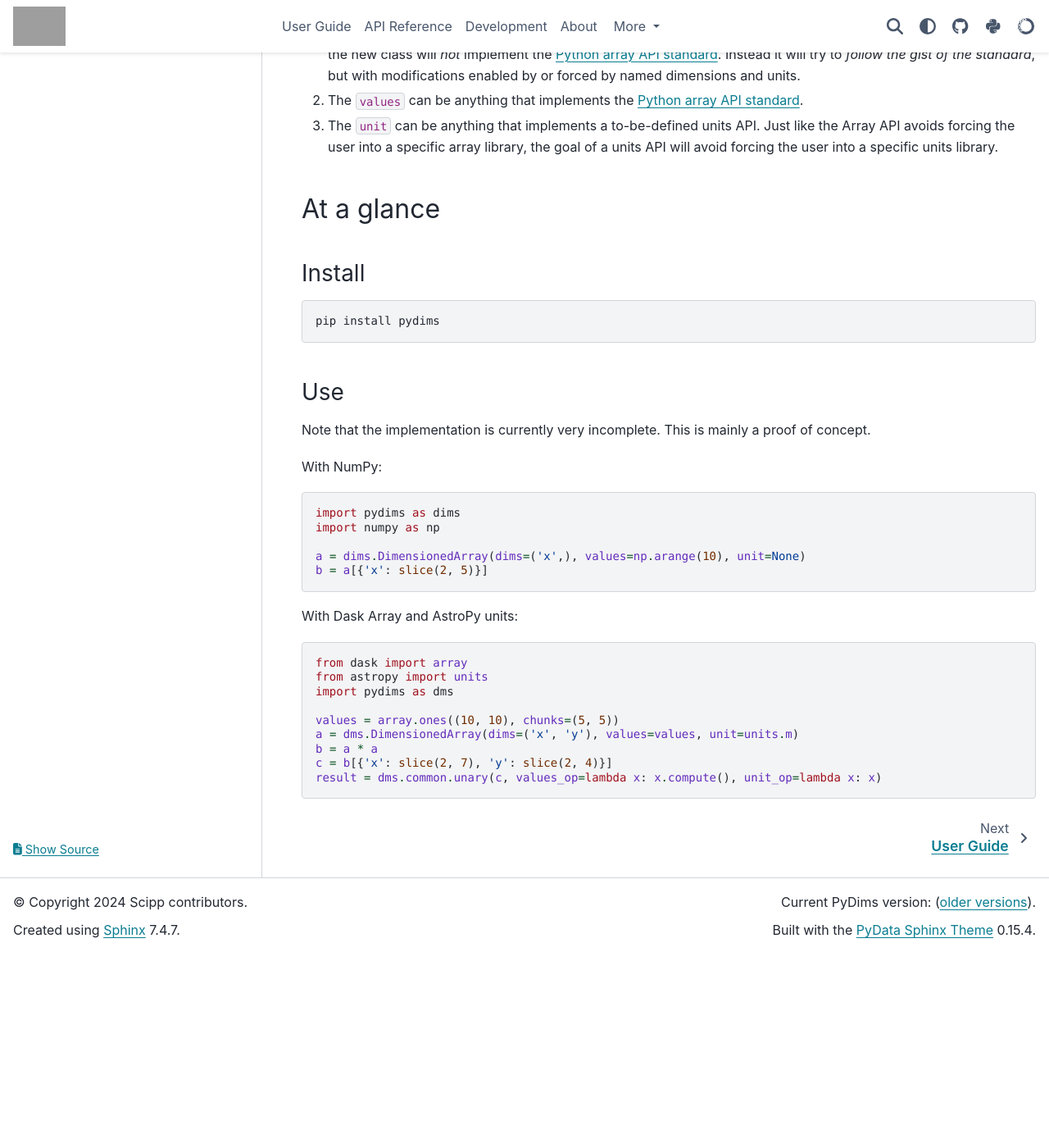
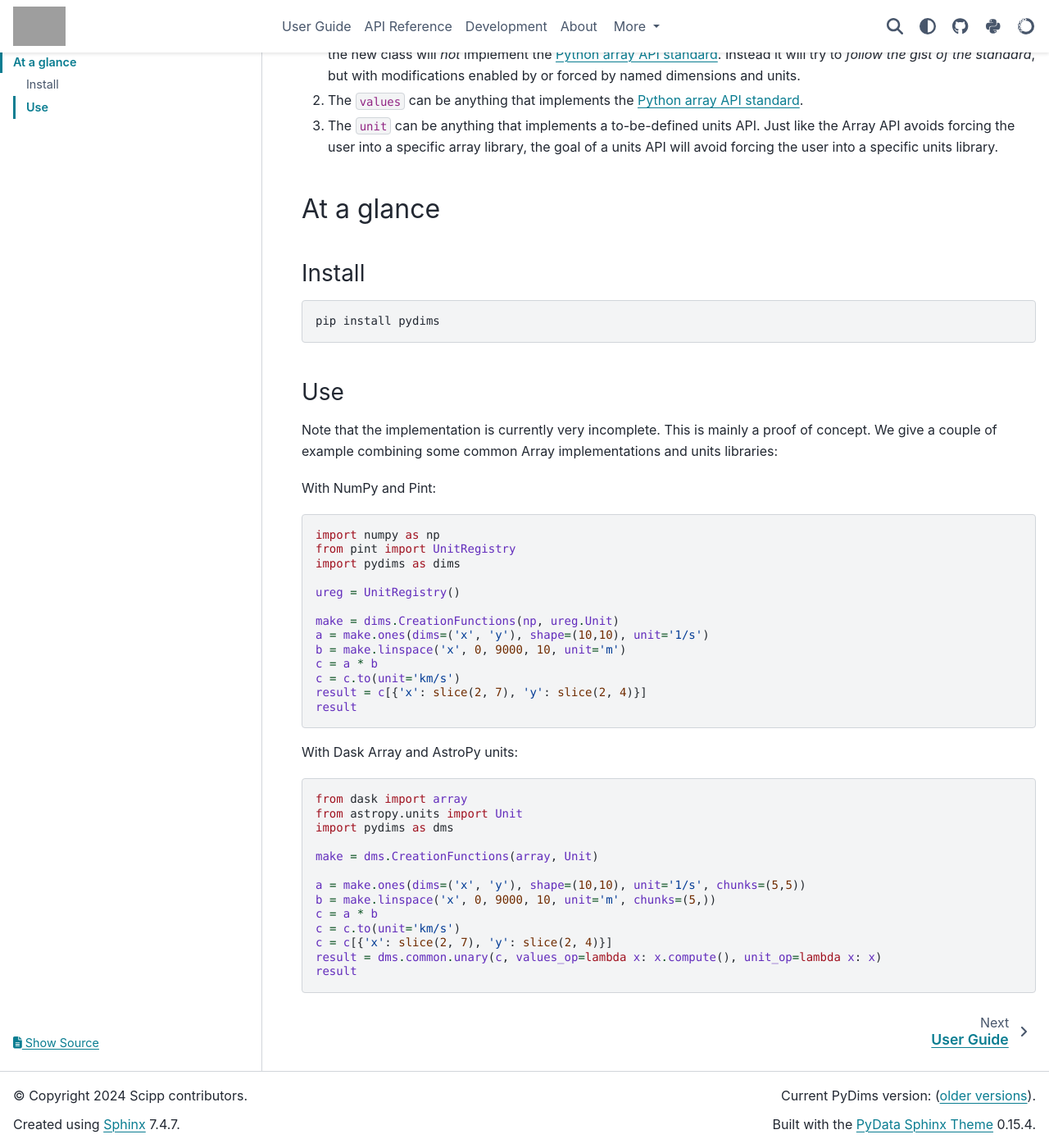
Before and after one commit to pydims/pydims, a Sphinx documentation site: the page built from docs/index.md, in a window 1280 px wide and 1400 px high, scrolled down 523 px. Shown: the whole window at 82% size. Built offline with Sphinx 7.4.7 and the PyData theme 0.15.4, drawn with Linux system fonts in a browser that asks for light colours; before the commit the page ends 1687 px from its top, so only the background shows below that; grey boxes are pictures that could not be loaded.

Commit message:
Update examples

````diff
--- a/docs/index.md
+++ b/docs/index.md
@@ -34,29 +34,42 @@
 
 Note that the implementation is currently very incomplete.
 This is mainly a proof of concept.
+We give a couple of example combining some common Array implementations and units libraries:
 
-With NumPy:
+With NumPy and Pint:
 
 ```python
+import numpy as np
+from pint import UnitRegistry
 import pydims as dims
-import numpy as np
 
-a = dims.DimensionedArray(dims=('x',), values=np.arange(10), unit=None)
-b = a[{'x': slice(2, 5)}]
+ureg = UnitRegistry()
+
+make = dims.CreationFunctions(np, ureg.Unit)
+a = make.ones(dims=('x', 'y'), shape=(10,10), unit='1/s')
+b = make.linspace('x', 0, 9000, 10, unit='m')
+c = a * b
+c = c.to(unit='km/s')
+result = c[{'x': slice(2, 7), 'y': slice(2, 4)}]
+result
 ```
 
 With Dask Array and AstroPy units:
 
 ```python
 from dask import array
-from astropy import units
+from astropy.units import Unit
 import pydims as dms
 
-values = array.ones((10, 10), chunks=(5, 5))
-a = dms.DimensionedArray(dims=('x', 'y'), values=values, unit=units.m)
-b = a * a
-c = b[{'x': slice(2, 7), 'y': slice(2, 4)}]
+make = dms.CreationFunctions(array, Unit)
+
+a = make.ones(dims=('x', 'y'), shape=(10,10), unit='1/s', chunks=(5,5))
+b = make.linspace('x', 0, 9000, 10, unit='m', chunks=(5,))
+c = a * b
+c = c.to(unit='km/s')
+c = c[{'x': slice(2, 7), 'y': slice(2, 4)}]
 result = dms.common.unary(c, values_op=lambda x: x.compute(), unit_op=lambda x: x)
+result
 ```
 
 ```{toctree}
````
